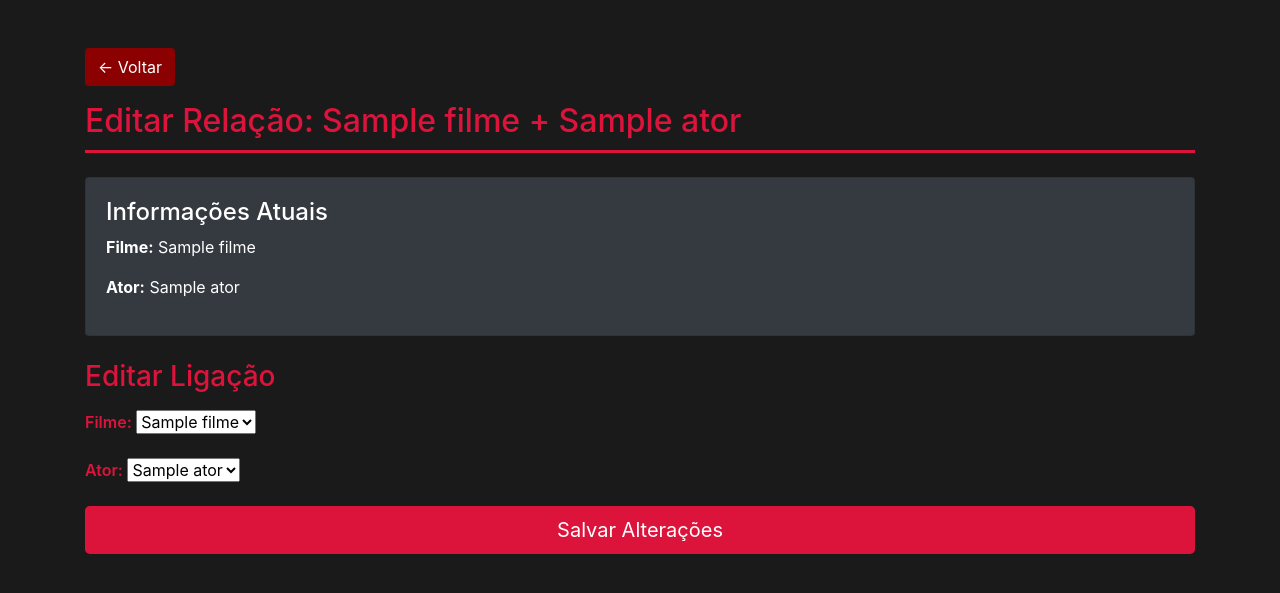
After one commit to claraanaj/cinema, a Django app: page /editar-filme-ator/1/ in a window 1280 px wide. The commit adds this page. Shown: the top 593 px of the page. Run offline with Django 5.2, Linux system fonts and the light colour scheme; tables that the repository leaves empty hold one stand-in row (values such as "Sample post"); some libraries are stand-ins or nearby versions.

Commit message:
cinema atualizado

```diff
--- a/app/forms.py
+++ b/app/forms.py
@@ -1,5 +1,5 @@
 from django import forms
-from .models import Filme, Serie, Ator, Diretor, Genero, Pais, Continente, Temporada, Episodio
+from .models import Filme, Serie, Ator, Diretor, Genero, Pais, Continente, Temporada, Episodio, FilmeAtor
 
 
 class FilmeForm(forms.ModelForm):
@@ -54,3 +54,9 @@ class EpisodioForm(forms.ModelForm):
     class Meta:
         model = Episodio
         fields = '__all__'
+
+
+class FilmeAtorForm(forms.ModelForm):
+    class Meta:
+        model = FilmeAtor
+        fields = '__all__'
--- /dev/null
+++ b/app/templates/editar_filme_ator.html
@@ -0,0 +1,53 @@
+<!DOCTYPE html>
+<html lang="pt-BR">
+<head>
+    <meta charset="UTF-8">
+    <meta name="viewport" content="width=device-width, initial-scale=1.0">
+    <title>Editar Filme & Ator</title>
+
+    <link rel="stylesheet" href="https://maxcdn.bootstrapcdn.com/bootstrap/4.5.2/css/bootstrap.min.css">
+
+    <style>
+        :root { --primary-color: #DC143C; --secondary-color: #8B0000; }
+        body { background-color: #1a1a1a; color: #ffffff; }
+        h2 { color: var(--primary-color); border-bottom: 3px solid var(--primary-color); padding-bottom: 10px; }
+        label { color: var(--primary-color); font-weight: 600; }
+        .form-control { background-color: #2a2a2a; color: #fff; border: 1px solid var(--secondary-color); }
+        .form-control:focus { border-color: var(--primary-color); background-color: #333; }
+        .btn-voltar { background-color: var(--secondary-color); color: #fff; }
+        .btn-salvar { background-color: var(--primary-color); color: #fff; }
+    </style>
+</head>
+
+<body>
+    <div class="container mt-5">
+
+        <a href="/filmes-atores/" class="btn btn-voltar mb-3">← Voltar</a>
+
+        <h2>Editar Relação: {{ fa.filme.nome }} + {{ fa.ator.nome }}</h2>
+
+        <div class="card bg-dark mt-4">
+            <div class="card-body">
+                <h4 class="text-white">Informações Atuais</h4>
+                <p><strong>Filme:</strong> {{ fa.filme.nome }}</p>
+                <p><strong>Ator:</strong> {{ fa.ator.nome }}</p>
+            </div>
+        </div>
+
+        <h3 class="mt-4" style="color: var(--primary-color);">Editar Ligação</h3>
+
+        <form method="post" class="mt-3">
+            {% csrf_token %}
+            {{ form.as_p }}
+            <button type="submit" class="btn btn-salvar btn-block btn-lg mt-3">
+                Salvar Alterações
+            </button>
+        </form>
+
+    </div>
+
+    <script src="https://code.jquery.com/jquery-3.5.1.slim.min.js"></script>
+    <script src="https://cdn.jsdelivr.net/npm/@popperjs/core@2.9.1/dist/umd/popper.min.js"></script>
+    <script src="https://maxcdn.bootstrapcdn.com/bootstrap/4.5.2/js/bootstrap.min.js"></script>
+</body>
+</html>
--- a/app/templates/filmes_atores.html
+++ b/app/templates/filmes_atores.html
@@ -41,6 +41,7 @@
                 <tr>
                     <th>Filme</th>
                     <th>Ator</th>
+                    <th>Editar</th>
                     <th>Excluir</th>
                 </tr>
             </thead>
@@ -49,10 +50,11 @@
                 <tr>
                     <td>{{ fa.filme.nome }}</td>
                     <td>{{ fa.ator.nome }}</td>
+                    <td><a href="/editar-filme-ator/{{ fa.id }}" class="btn btn-warning btn-sm">Editar</a></td>
                     <td><a href="/delete-filme-ator/{{ fa.id }}" class="btn btn-danger btn-sm">Excluir</a></td>
                 </tr>
                 {% empty %}
-                <tr><td colspan="3" class="text-center">Nenhum registro</td></tr>
+                <tr><td colspan="4" class="text-center">Nenhum registro</td></tr>
                 {% endfor %}
             </tbody>
         </table>
--- a/app/views.py
+++ b/app/views.py
@@ -337,3 +337,24 @@ class DeleteFilmeAtorView(View):
         filme_ator.delete()
         messages.success(request, 'Relação filme-ator excluída com sucesso!')
         return redirect('filmes_atores')
+
+
+class EditarFilmeAtorView(View):
+    template_name = 'editar_filme_ator.html'
+
+    def get(self, request, id, *args, **kwargs):
+        fa = get_object_or_404(FilmeAtor, id=id)
+        form = FilmeAtorForm(instance=fa)
+        return render(request, self.template_name, {'fa': fa, 'form': form})
+
+    def post(self, request, id, *args, **kwargs):
+        fa = get_object_or_404(FilmeAtor, id=id)
+        form = FilmeAtorForm(request.POST, instance=fa)
+
+        if form.is_valid():
+            form.save()
+            messages.success(request, 'Relação filme–ator editada com sucesso!')
+            return redirect('filmes_atores')
+
+        messages.error(request, 'Corrija os erros no formulário.')
+        return render(request, self.template_name, {'fa': fa, 'form': form})
--- a/config/urls.py
+++ b/config/urls.py
@@ -37,4 +37,5 @@ urlpatterns = [
     path('editar-pais/<int:id>/', EditarPaisView.as_view(), name='editar_pais'),
     path('editar-temporada/<int:id>/', EditarTemporadaView.as_view(), name='editar_temporada'),
     path('editar-episodio/<int:id>/', EditarEpisodioView.as_view(), name='editar_episodio'),
+    path('editar-filme-ator/<int:id>/', EditarFilmeAtorView.as_view(), name='editar_filme_ator'),
 ]
```
Also changed, not shown: app/templates/temporadas.html (line endings or trailing spaces).
